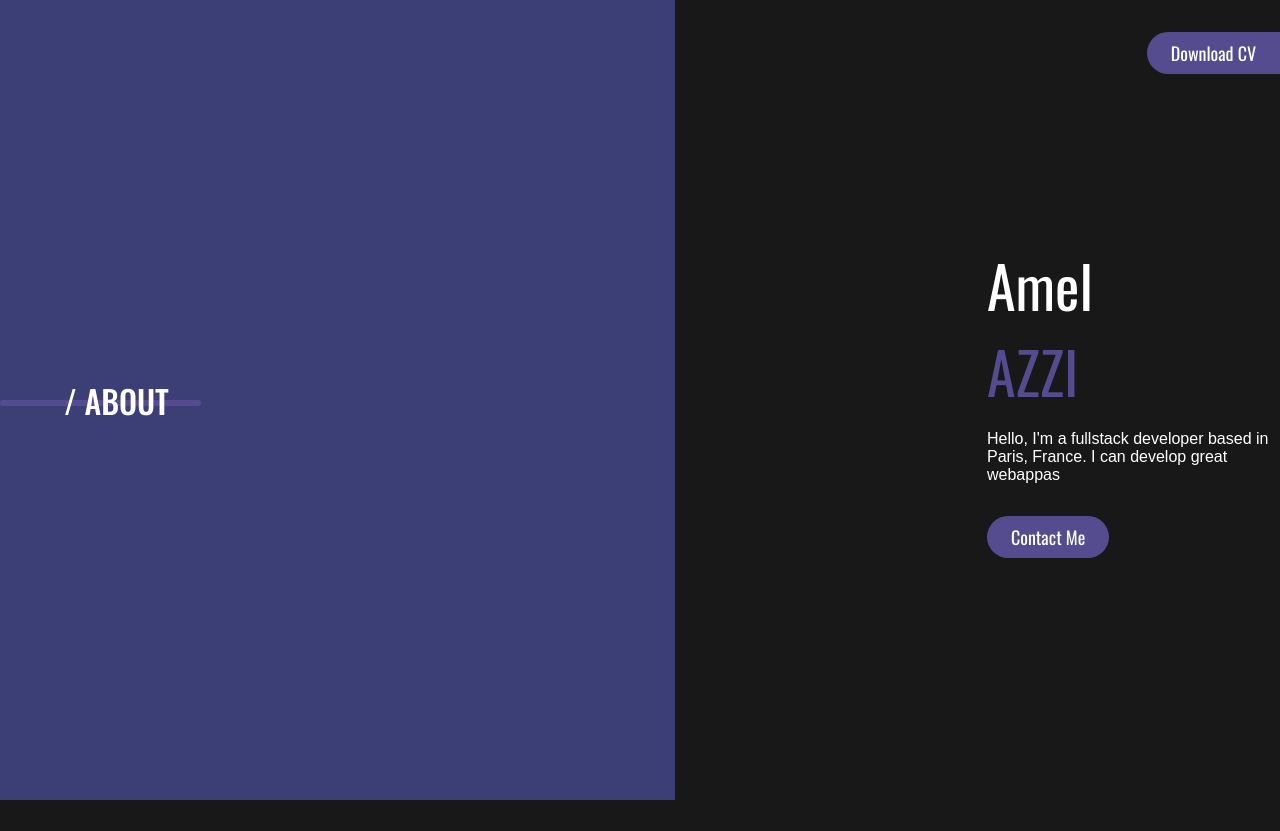
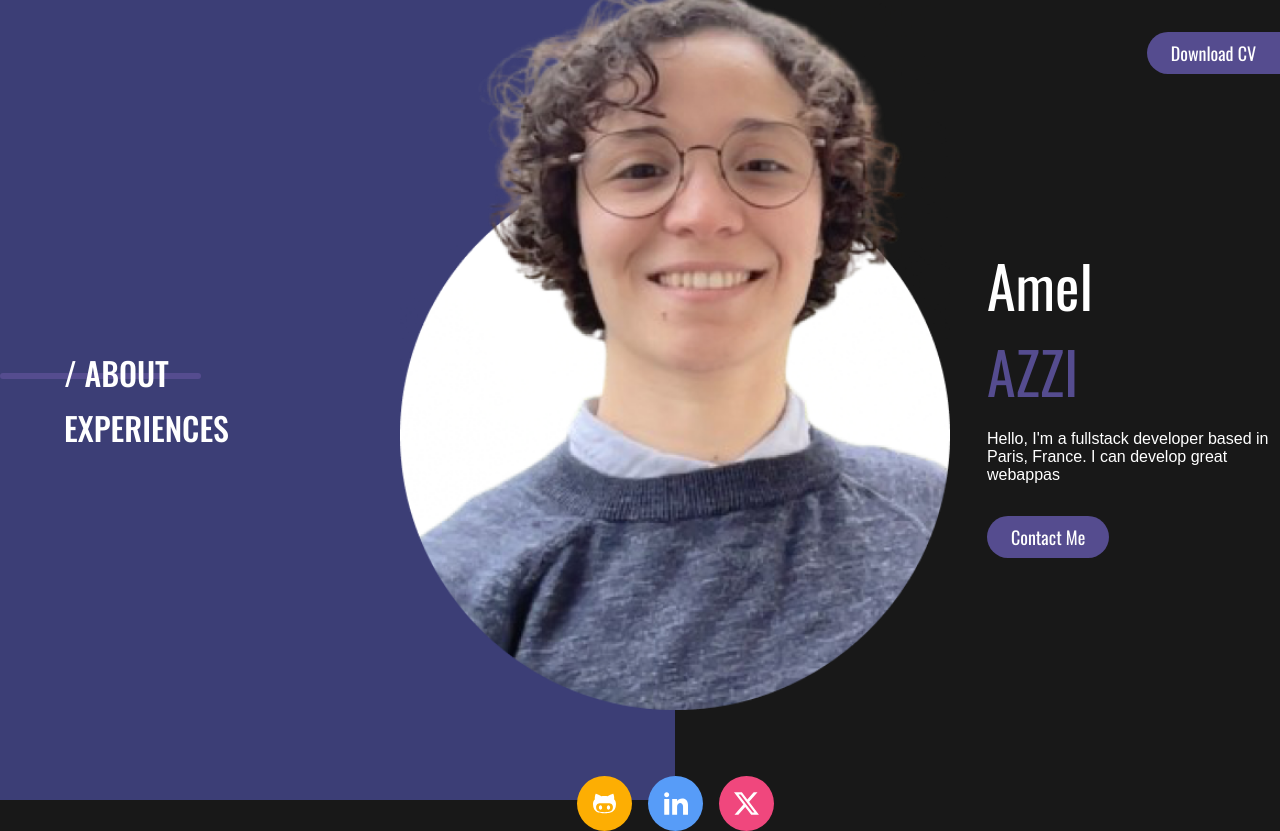
Before and after one commit to amelazzi/my-portfolio, a Next.js app: page / in a window 1280 px wide. Before the commit the page ends 800 px from the top, so only its background shows below. Built offline with nearby package versions, Linux system fonts and the light colour scheme; a web font is replaced by a local one.

Commit message:
💄 Sidebar - Add Experiences route

```diff
--- a/src/app/components/sidebar/sidebar.tsx
+++ b/src/app/components/sidebar/sidebar.tsx
@@ -1,14 +1,22 @@
 "use client";
-import React from "react";
+import React, { useEffect, useRef } from "react";
 import "./sidebar.css";
 import Link from "next/link";
 import { usePathname } from "next/navigation";
 
 function Sidebar() {
   const pathname = usePathname();
+  const sidebarRef = useRef<HTMLDivElement>(null);
+
+  useEffect(() => {
+    if (sidebarRef.current) {
+      sidebarRef.current.style.width =
+        pathname === "/" || pathname === "/about" ? "675px" : "400px";
+    }
+  }, [pathname]);
 
   return (
-    <div className="sidebar-container">
+    <div className="sidebar-container" ref={sidebarRef}>
       <nav>
         <Link
           href="/"
@@ -18,6 +26,14 @@ function Sidebar() {
         >
           {(pathname === "/" || pathname === "/about") && "/"} ABOUT
         </Link>
+        <Link
+          href="/experiences"
+          className={`section-link ${
+            pathname === "/experiences" ? "active" : ""
+          }`}
+        >
+          {pathname === "/experiences" && "/"} EXPERIENCES
+        </Link>
       </nav>
     </div>
   );
--- a/src/app/layout.css
+++ b/src/app/layout.css
@@ -18,4 +18,5 @@ main {
   top: 32px;
   right: 0;
   border-radius: 24px 0px 0px 24px;
+  z-index: 5;
 }
--- a/src/app/layout.tsx
+++ b/src/app/layout.tsx
@@ -1,8 +1,12 @@
+"use client";
 import localFont from "next/font/local";
 import "./styles/globals.css";
 import "./styles/colors.css";
 import "./layout.css";
 import Sidebar from "./components/sidebar/sidebar";
+import Profile from "./components/profile/profile";
+import { usePathname } from "next/navigation";
+import { useRef, useEffect } from "react";
 
 const oswald = localFont({
   src: "./fonts/OswaldVF.ttf",
@@ -21,10 +25,24 @@ export default function RootLayout({
 }: Readonly<{
   children: React.ReactNode;
 }>) {
+  const pathname = usePathname();
+  const portfolioContainerRef = useRef<HTMLDivElement>(null);
+
+  useEffect(() => {
+    if (portfolioContainerRef.current) {
+      if (pathname !== "/" && pathname !== "/about") {
+        portfolioContainerRef.current.style.gridTemplateColumns = "400px 1fr";
+      } else {
+        portfolioContainerRef.current.style.gridTemplateColumns = "675px 1fr";
+      }
+    }
+  }, [pathname]);
+
   return (
     <html lang="en">
       <body className={`${oswald.variable} ${notoSans.variable}`}>
-        <div className="portfolio-container">
+        <Profile />
+        <div className="portfolio-container" ref={portfolioContainerRef}>
           <Sidebar />
           <main>
             <a href="/resume_Amel_AZZI.pdf" download>
```
